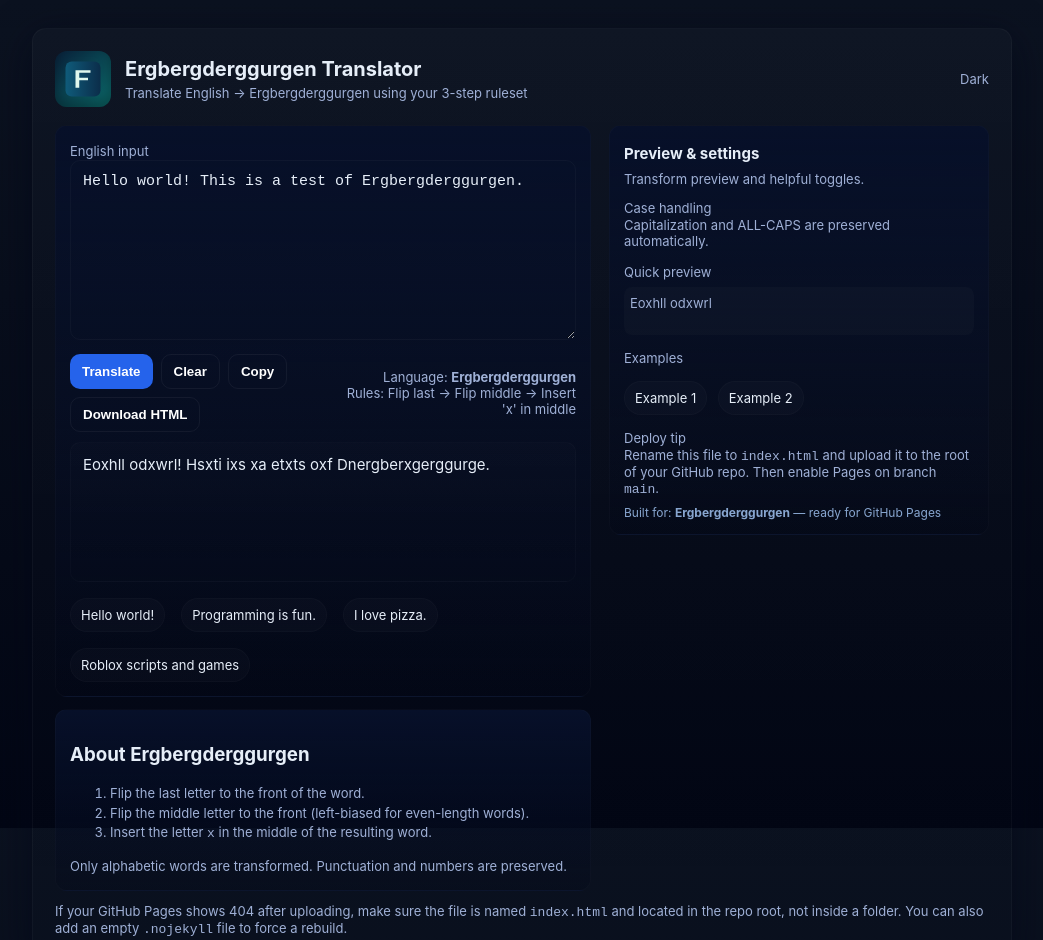
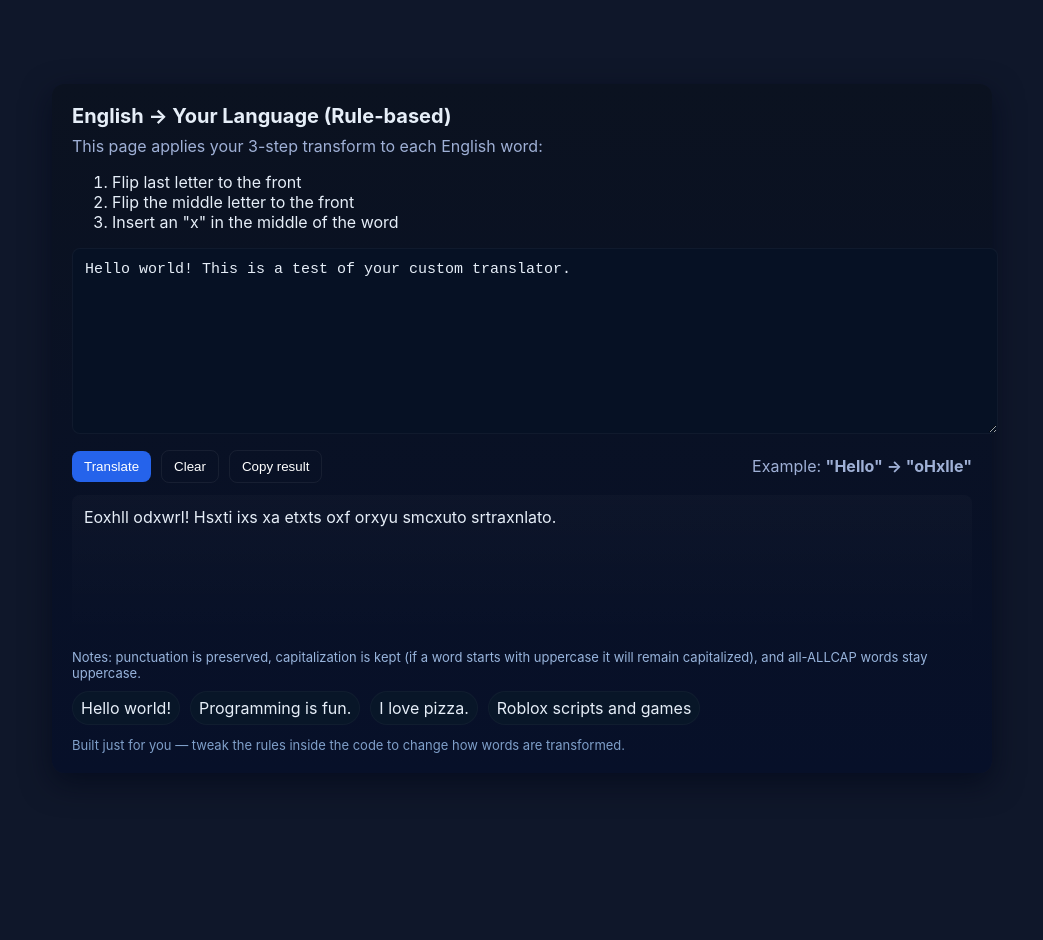
Before and after one commit to barthalamewlpeepee-netizen/translator, a plain HTML site: page index.html in a window 1280 px wide. Shown: the whole page, without its empty margins (118-1161 px from the left). After the commit the page ends 856 px from the top, so only its background shows below. Drawn offline with Linux system fonts and the light colour scheme.

Commit message:
Revamp translator UI and update title and styles

```diff
--- a/index.html
+++ b/index.html
@@ -3,165 +3,68 @@
 <head>
   <meta charset="utf-8" />
   <meta name="viewport" content="width=device-width,initial-scale=1" />
-  <title>Ergbergderggurgen Translator</title>
-  <meta name="description" content="Translate English to Ergbergderggurgen using a simple 3-step rule set." />
+  <title>English → Your Language — Quick Translator</title>
   <style>
-    :root{--bg:#0b1220;--card:#071029;--muted:#9fb0d6;--accent:#6ee7b7;--glass:rgba(255,255,255,0.03);--glass-2:rgba(255,255,255,0.02)}
-    *{box-sizing:border-box}
-    html,body{height:100%;margin:0;font-family:Inter,system-ui,-apple-system,Segoe UI,Roboto,'Helvetica Neue',Arial;color:#e6eef8;background:linear-gradient(180deg,var(--bg),#020614)}
-    .wrap{max-width:980px;margin:28px auto;padding:22px;border-radius:14px;background:linear-gradient(180deg,rgba(255,255,255,0.02),transparent);box-shadow:0 10px 40px rgba(2,6,23,0.6);border:1px solid var(--glass)}
-    header{display:flex;align-items:center;gap:14px}
-    .logo{width:56px;height:56px;display:grid;place-items:center;border-radius:12px;background:linear-gradient(135deg,#09203a,#0b6b6b);box-shadow:inset 0 -6px 12px rgba(0,0,0,0.3)}
-    .logo svg{width:40px;height:40px}
-    h1{font-size:20px;margin:0}
-    .sub{color:var(--muted);font-size:13px;margin-top:4px}
-
-    main{display:grid;grid-template-columns:1fr 380px;gap:18px;margin-top:18px}
-    @media (max-width:900px){main{grid-template-columns:1fr}}
-
-    .card{background:linear-gradient(180deg,var(--card),rgba(2,6,23,0.2));padding:14px;border-radius:12px;border:1px solid var(--glass-2)}
-    textarea{width:100%;min-height:180px;padding:12px;border-radius:10px;border:1px solid rgba(255,255,255,0.03);background:transparent;color:inherit;font-size:15px;resize:vertical}
-    .controls{display:flex;gap:10px;align-items:center;margin-top:10px}
-    .btn{background:#2563eb;border:none;color:white;padding:9px 12px;border-radius:10px;cursor:pointer;font-weight:600}
-    .btn.ghost{background:transparent;border:1px solid rgba(255,255,255,0.05)}
-    .actions{display:flex;gap:8px;flex-wrap:wrap}
-
-    .output{white-space:pre-wrap;padding:12px;border-radius:10px;min-height:140px;background:linear-gradient(180deg,rgba(255,255,255,0.01),transparent);font-size:15px;border:1px solid rgba(255,255,255,0.02);margin-top:10px}
-
-    .panel h3{margin:4px 0 8px;font-size:15px}
-    .muted{color:var(--muted);font-size:13px}
-    .chip{display:inline-block;padding:8px 10px;border-radius:999px;background:rgba(255,255,255,0.02);cursor:pointer;border:1px solid rgba(255,255,255,0.02);font-size:13px;margin:6px 6px 0 0}
-
-    .rule-list{font-size:13px;color:var(--muted);line-height:1.5}
-    footer{margin-top:12px;color:var(--muted);font-size:13px}
-
-    .toggles{margin-left:auto;display:flex;gap:8px;align-items:center}
-    .small{font-size:13px}
-
-    /* subtle animations */
-    .logo, .card, textarea, .btn{transition:transform .18s ease, box-shadow .18s ease}
-    .chip:hover{transform:translateY(-3px)}
-
-    .credit{font-size:12px;color:#88a6d0;margin-top:8px}
+    :root{font-family:Inter, system-ui, -apple-system, 'Segoe UI', Roboto, 'Helvetica Neue', Arial;}
+    body{display:flex;min-height:100vh;align-items:center;justify-content:center;background:#0f172a;color:#e6eef8;margin:0;padding:28px}
+    .card{width:900px;max-width:95vw;background:linear-gradient(180deg,#0b1220, #071029);padding:20px;border-radius:12px;box-shadow:0 10px 30px rgba(2,6,23,0.6)}
+    h1{margin:0 0 8px;font-size:20px}
+    p.small{margin:0 0 16px;color:#9fb0d6}
+    textarea{width:100%;min-height:160px;padding:12px;border-radius:8px;border:1px solid rgba(255,255,255,0.04);background:#061124;color:inherit;font-size:15px}
+    .row{display:flex;gap:10px;align-items:center;margin-top:12px}
+    button{background:#2563eb;border:none;padding:8px 12px;border-radius:8px;color:white;cursor:pointer}
+    button.secondary{background:transparent;border:1px solid rgba(255,255,255,0.06)}
+    .output{white-space:pre-wrap;padding:12px;margin-top:12px;border-radius:8px;background:linear-gradient(180deg,rgba(255,255,255,0.02),transparent);min-height:120px}
+    .hint{font-size:13px;color:#98b4dc;margin-top:10px}
+    .examples{display:flex;gap:10px;flex-wrap:wrap;margin-top:10px}
+    .chip{background:#081628;padding:6px 8px;border-radius:999px;border:1px solid rgba(255,255,255,0.03);cursor:pointer}
+    footer{margin-top:12px;color:#7f9fc9;font-size:13px}
   </style>
 </head>
 <body>
-  <div class="wrap">
-    <header>
-      <div class="logo" aria-hidden="true">
-        <!-- simple mark: E inside a circle style -->
-        <svg viewBox="0 0 64 64" fill="none" xmlns="http://www.w3.org/2000/svg" role="img" aria-label="Ergbergderggurgen logo">
-          <rect x="4" y="4" width="56" height="56" rx="10" fill="url(#g)"/>
-          <defs>
-            <linearGradient id="g" x1="0" x2="1">
-              <stop offset="0" stop-color="#0f5b7a"/>
-              <stop offset="1" stop-color="#0b2d4a"/>
-            </linearGradient>
-          </defs>
-          <path d="M20 18h24v4H26v8h14v4H26v12H20V18z" fill="#dff8ee"/>
-        </svg>
-      </div>
-      <div>
-        <h1>Ergbergderggurgen Translator</h1>
-        <div class="sub">Translate English → Ergbergderggurgen using your 3-step ruleset</div>
-      </div>
-      <div class="toggles">
-        <div class="small muted">Dark</div>
-      </div>
-    </header>
+  <div class="card">
+    <h1>English → Your Language (Rule-based)</h1>
+    <p class="small">This page applies your 3-step transform to each English word:
+      <ol>
+        <li>Flip last letter to the front</li>
+        <li>Flip the middle letter to the front</li>
+        <li>Insert an "x" in the middle of the word</li>
+      </ol>
+    </p>
 
-    <main>
-      <section>
-        <div class="card">
-          <label for="input" class="muted">English input</label>
-          <textarea id="input" spellcheck="false">Hello world! This is a test of Ergbergderggurgen.</textarea>
+    <textarea id="input" placeholder="Enter English text here... e.g. Hello world!" spellcheck="false">Hello world! This is a test of your custom translator.</textarea>
 
-          <div class="controls">
-            <div class="actions">
-              <button class="btn" id="translate">Translate</button>
-              <button class="btn ghost" id="clear">Clear</button>
-              <button class="btn ghost" id="copy">Copy</button>
-              <button class="btn ghost" id="download">Download HTML</button>
-            </div>
-            <div style="margin-left:auto;text-align:right">
-              <div class="muted small">Language: <strong>Ergbergderggurgen</strong></div>
-              <div class="muted small">Rules: Flip last → Flip middle → Insert 'x' in middle</div>
-            </div>
+    <div class="row">
+      <button id="translate">Translate</button>
+      <button id="clear" class="secondary">Clear</button>
+      <button id="copy" class="secondary">Copy result</button>
+      <div style="margin-left:auto;color:#9fb0d6">Example: <strong>"Hello" → "oHxlle"</strong></div>
     </div>
 
     <div class="output" id="output" aria-live="polite"></div>
 
-          <div style="display:flex;gap:10px;align-items:center;flex-wrap:wrap;margin-top:10px">
-            <div class="chip" data-example="Hello world!">Hello world!</div>
-            <div class="chip" data-example="Programming is fun.">Programming is fun.</div>
-            <div class="chip" data-example="I love pizza.">I love pizza.</div>
-            <div class="chip" data-example="Roblox scripts and games">Roblox scripts and games</div>
+    <div class="hint">Notes: punctuation is preserved, capitalization is kept (if a word starts with uppercase it will remain capitalized), and all-ALLCAP words stay uppercase.</div>
+
+    <div class="examples">
+      <div class="chip" data-text="Hello world!">Hello world!</div>
+      <div class="chip" data-text="Programming is fun.">Programming is fun.</div>
+      <div class="chip" data-text="I love pizza.">I love pizza.</div>
+      <div class="chip" data-text="Roblox scripts and games">Roblox scripts and games</div>
     </div>
 
-        </div>
-
-        <div class="card" style="margin-top:12px">
-          <h3>About Ergbergderggurgen</h3>
-          <div class="rule-list">
-            <ol>
-              <li>Flip the last letter to the front of the word.</li>
-              <li>Flip the middle letter to the front (left-biased for even-length words).</li>
-              <li>Insert the letter <code>x</code> in the middle of the resulting word.</li>
-            </ol>
-            <div class="muted">Only alphabetic words are transformed. Punctuation and numbers are preserved.</div>
-          </div>
-        </div>
-
-      </section>
-
-      <aside>
-        <div class="card panel">
-          <h3>Preview & settings</h3>
-          <div class="muted">Transform preview and helpful toggles.</div>
-
-          <div style="margin-top:10px">
-            <label class="muted small">Case handling</label>
-            <div class="muted small">Capitalization and ALL-CAPS are preserved automatically.</div>
-          </div>
-
-          <div style="margin-top:12px">
-            <label class="muted small">Quick preview</label>
-            <div id="mini" class="muted" style="padding:8px 6px;margin-top:6px;background:rgba(255,255,255,0.02);border-radius:8px;min-height:48px"></div>
-          </div>
-
-          <div style="margin-top:12px">
-            <label class="muted small">Examples</label>
-            <div style="margin-top:8px">
-              <div class="chip" id="ex1">Example 1</div>
-              <div class="chip" id="ex2">Example 2</div>
-            </div>
-          </div>
-
-          <div style="margin-top:12px">
-            <label class="muted small">Deploy tip</label>
-            <div class="muted small">Rename this file to <code>index.html</code> and upload it to the root of your GitHub repo. Then enable Pages on branch <code>main</code>.</div>
-          </div>
-
-          <div class="credit">Built for: <strong>Ergbergderggurgen</strong> — ready for GitHub Pages</div>
-        </div>
-
-      </aside>
-    </main>
-
-    <footer>
-      <div class="muted small">If your GitHub Pages shows 404 after uploading, make sure the file is named <code>index.html</code> and located in the repo root, not inside a folder. You can also add an empty <code>.nojekyll</code> file to force a rebuild.</div>
-    </footer>
+    <footer>Built just for you — tweak the rules inside the code to change how words are transformed.</footer>
   </div>
 
   <script>
-  // ------- Core transform logic -------
+    // Transform a single word using the 3 steps described by the user.
     function transformSingleWord(original) {
-    if (!original || original.length === 0) return original;
+      if (original.length === 0) return original;
 
+      // Helper: detect casing styles
       const isAllUpper = original === original.toUpperCase();
       const isCapitalized = original[0] === original[0].toUpperCase() && !isAllUpper;
 
-    // operate on letters only
+      // operate on lowercased letters to make steps deterministic, then restore case
       let w = original.toLowerCase();
 
       // Step 1: flip last letter to front
@@ -169,70 +72,58 @@
         w = w[w.length - 1] + w.slice(0, -1);
       }
 
-    // Step 2: flip middle letter to front (left-biased)
+      // Step 2: flip middle letter to front
       if (w.length >= 2) {
-      const mid = Math.floor(w.length / 2);
+        const mid = Math.floor(w.length / 2); // left-biased for even lengths
         const midChar = w[mid];
         w = midChar + w.slice(0, mid) + w.slice(mid + 1);
       }
 
-    // Step 3: insert 'x' in the middle
+      // Step 3: add 'x' in the middle
       const insertAt = Math.floor(w.length / 2);
       w = w.slice(0, insertAt) + 'x' + w.slice(insertAt);
 
-    // restore casing
+      // restore capitalization
       if (isAllUpper) {
         w = w.toUpperCase();
       } else if (isCapitalized) {
         w = w[0].toUpperCase() + w.slice(1);
       }
+
       return w;
     }
 
-  // translate text while preserving punctuation and numbers
+    // Main translator: replaces alphabetic words while preserving punctuation and spaces
     function translateText(text) {
-    return text.replace(/\b([A-Za-z]+)\b/g, (m) => transformSingleWord(m));
+      // Use regex to find word tokens (letters only). This leaves punctuation and numbers alone.
+      return text.replace(/\b([A-Za-z]+)\b/g, (match) => transformSingleWord(match));
     }
 
-  // ------- UI wiring -------
+    // UI wiring
     const inputEl = document.getElementById('input');
     const outputEl = document.getElementById('output');
-  const mini = document.getElementById('mini');
-
-  function render() {
+    document.getElementById('translate').addEventListener('click', () => {
       outputEl.textContent = translateText(inputEl.value);
-    // mini preview: first sentence transformed
-    const first = (inputEl.value || '').split(/[.!?]\s/)[0] || '';
-    mini.textContent = first ? translateText(first) : 'Type anything to preview';
-  }
-
-  document.getElementById('translate').addEventListener('click', render);
-  document.getElementById('clear').addEventListener('click', () => { inputEl.value = ''; render(); });
+    });
+    document.getElementById('clear').addEventListener('click', () => { inputEl.value = ''; outputEl.textContent = ''; });
 
     document.getElementById('copy').addEventListener('click', async () => {
-    try { await navigator.clipboard.writeText(outputEl.textContent); alert('Copied to clipboard'); } catch (e) { alert('Copy failed — select and copy manually'); }
-  });
-
-  // download current page as HTML (single-file)
-  document.getElementById('download').addEventListener('click', () => {
-    const html = document.documentElement.outerHTML;
-    const blob = new Blob([html], {type:'text/html'});
-    const url = URL.createObjectURL(blob);
-    const a = document.createElement('a');
-    a.href = url; a.download = 'index.html'; document.body.appendChild(a); a.click(); a.remove(); URL.revokeObjectURL(url);
+      try {
+        await navigator.clipboard.writeText(outputEl.textContent);
+        alert('Result copied to clipboard');
+      } catch (e) {
+        alert('Copy failed — select and copy manually');
+      }
     });
 
     // example chips
-  document.querySelectorAll('.chip[data-example]').forEach(el => el.addEventListener('click', () => { inputEl.value = el.dataset.example; render(); }));
-
-  document.getElementById('ex1').addEventListener('click', () => { inputEl.value='Hello world!'; render(); });
-  document.getElementById('ex2').addEventListener('click', () => { inputEl.value='Programming is fun.'; render(); });
-
-  // live typing
-  inputEl.addEventListener('input', () => { render(); });
+    document.querySelectorAll('.chip').forEach(el => el.addEventListener('click', () => {
+      inputEl.value = el.dataset.text;
+      outputEl.textContent = translateText(inputEl.value);
+    }));
 
     // initial render
-  render();
+    outputEl.textContent = translateText(inputEl.value);
   </script>
 </body>
 </html>
```
Lines whose indentation alone changed are shown as unchanged.
